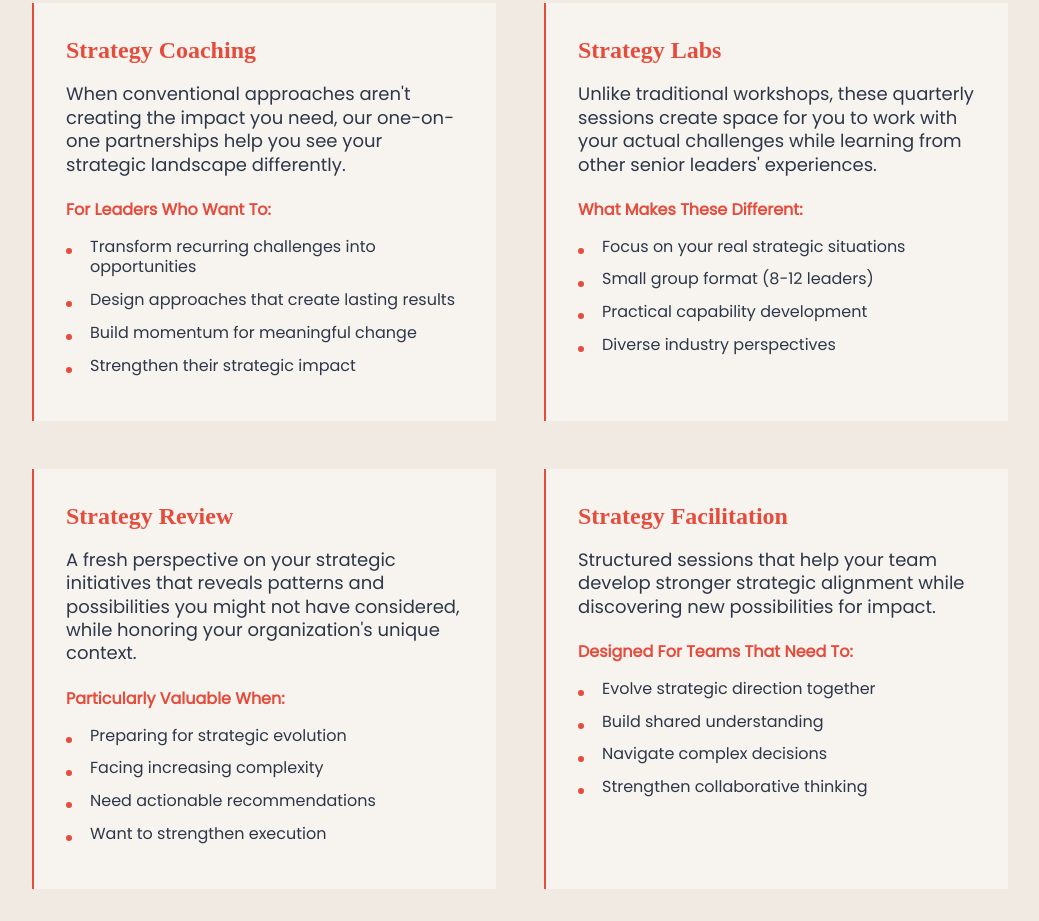
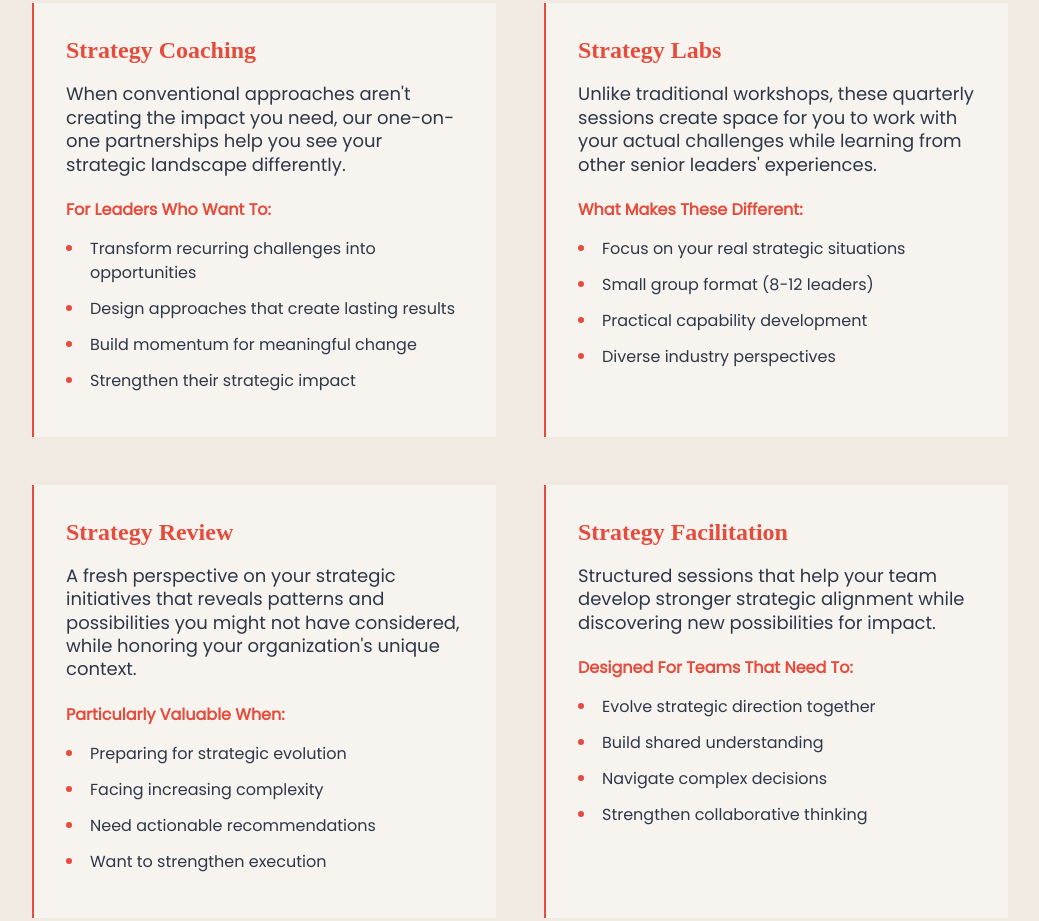
Before and after one commit to theunfoldpractice/theunfoldpractice, a plain HTML site: page index.html in a window 1280 px wide. Shown: the part 704-1625 px from the top of the page, without its empty margins (120-1159 px from the left). Drawn offline with Linux system fonts and the light colour scheme; a web font is replaced by a local one.

Commit message:
Adjust bullet point positioning

```diff
--- a/styles.css
+++ b/styles.css
@@ -122,13 +122,14 @@ nav {
    margin-bottom: 0.75rem;
    padding-left: 1.5rem;
    position: relative;
+   line-height: 1.5; /* Ensure consistent spacing */
 }
 
 .service-details li::before {
    content: "";
    position: absolute;
+   top: 0.5em; /* Adjust to align with the first line */
    left: 0;
-   top: 0.7rem;
    width: 6px;
    height: 6px;
    background-color: var(--color-accent);
```
